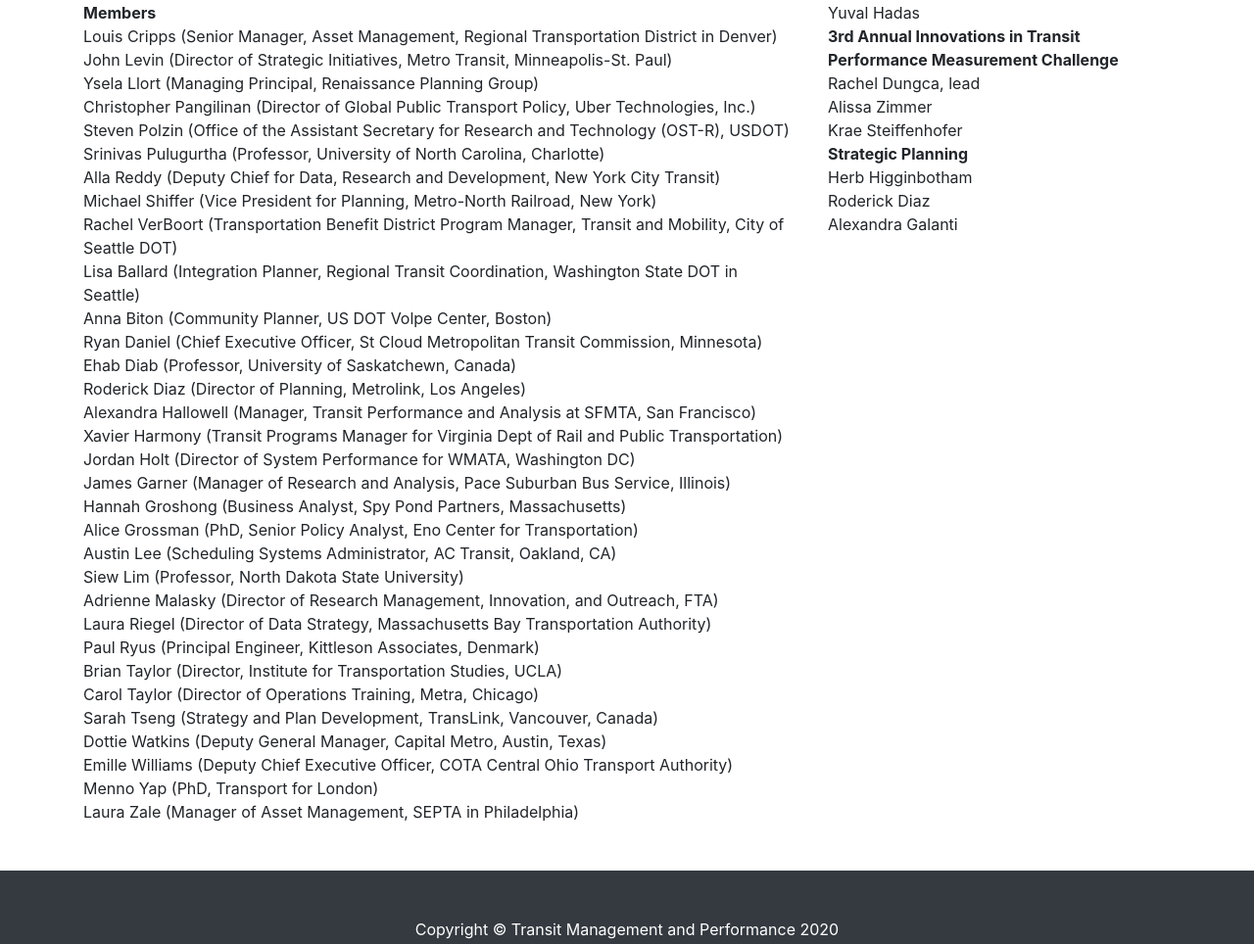
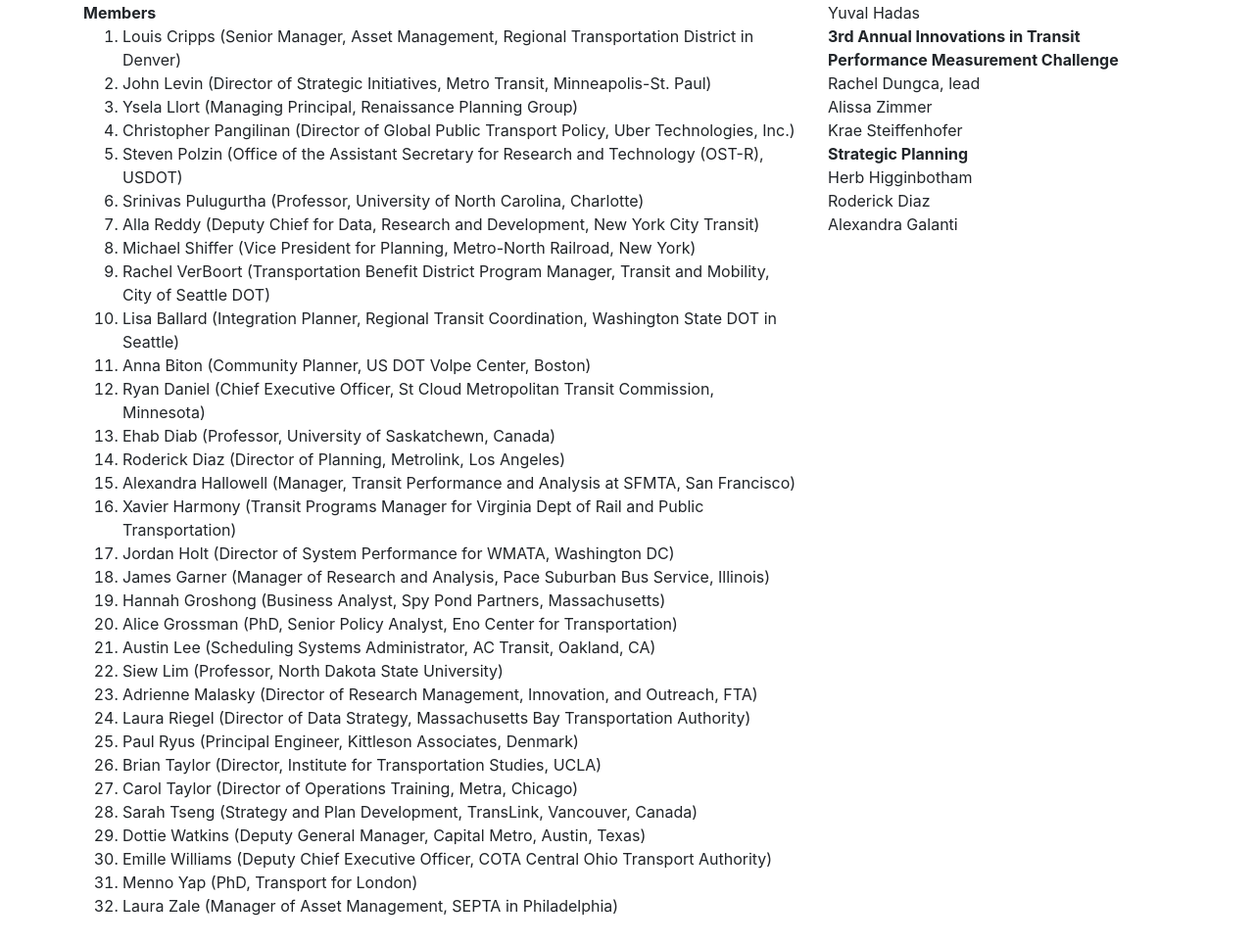
Before and after one commit to KGkiotsalitis/trbap010.org, a website: page members.html in a window 1280 px wide. Shown: the part 923-1887 px from the top of the page at 98% size. Drawn offline with Linux system fonts and the light colour scheme.

Commit message:
Update members.html

```diff
--- a/members.html
+++ b/members.html
@@ -37,9 +37,6 @@
           </li>
           <li class="nav-item">
             <a class="nav-link" href="annualmeeting.html">TRB 2021</a>
-          </li>
-          <li class="nav-item">
-            <a class="nav-link" href="contact.html">Contact</a>
           </li>
         </ul>
       </div>
@@ -108,39 +105,40 @@
           <br> Robert Peskin (Senior Consulting Manager, AECOM)
           <br>
         <strong>Members</strong>
-          <br> Louis	Cripps	(Senior Manager, Asset Management, Regional Transportation District in Denver)
-          <br> John	Levin	(Director of Strategic Initiatives, Metro Transit, Minneapolis-St. Paul)
-          <br> Ysela Llort	(Managing Principal, Renaissance Planning Group)
-          <br> Christopher Pangilinan	(Director of Global Public Transport Policy, Uber Technologies, Inc.)
-          <br> Steven	Polzin (Office of the Assistant Secretary for Research and Technology (OST-R), USDOT)
-          <br> Srinivas	Pulugurtha (Professor, University of North Carolina, Charlotte)
-          <br> Alla	Reddy	(Deputy Chief for Data, Research and Development, New York City Transit)
-          <br> Michael	Shiffer	(Vice President for Planning, Metro-North Railroad, New York)
-          <br> Rachel	VerBoort	(Transportation Benefit District Program Manager, Transit and Mobility, City of Seattle DOT)
-          <br> Lisa Ballard	(Integration Planner, Regional Transit Coordination, Washington State DOT in Seattle)
-          <br> Anna Biton	(Community Planner, US DOT Volpe Center, Boston)
-          <br> Ryan	Daniel (Chief Executive Officer, St Cloud Metropolitan Transit Commission, Minnesota)
-          <br> Ehab	Diab	(Professor, University of Saskatchewn, Canada)
-          <br> Roderick	Diaz	(Director of Planning, Metrolink, Los Angeles)
-          <br> Alexandra Hallowell	(Manager, Transit Performance and Analysis at SFMTA, San Francisco)
-          <br> Xavier Harmony	(Transit Programs Manager for Virginia Dept of Rail and Public Transportation)
-          <br> Jordan	Holt (Director of System Performance for WMATA, Washington DC)
-          <br> James	Garner	(Manager of Research and Analysis, Pace Suburban Bus Service, Illinois)
-          <br> Hannah	Groshong (Business Analyst, Spy Pond Partners, Massachusetts)
-          <br> Alice Grossman	(PhD, Senior Policy Analyst, Eno Center for Transportation)
-          <br> Austin	Lee	(Scheduling Systems Administrator, AC Transit, Oakland, CA)
-          <br> Siew	Lim	(Professor, North Dakota State University)
-          <br> Adrienne	Malasky (Director of Research Management, Innovation, and Outreach, FTA)
-          <br> Laura	Riegel	(Director of Data Strategy, Massachusetts Bay Transportation Authority)
-          <br> Paul	Ryus	(Principal Engineer, Kittleson Associates, Denmark)
-          <br> Brian	Taylor	(Director, Institute for Transportation Studies, UCLA)
-          <br> Carol	Taylor	(Director of Operations Training, Metra, Chicago)
-          <br> Sarah	Tseng	(Strategy and Plan Development, TransLink, Vancouver, Canada)
-          <br> Dottie	Watkins	(Deputy General Manager, Capital Metro, Austin, Texas)
-          <br> Emille	Williams	(Deputy Chief Executive Officer, COTA Central Ohio Transport Authority)
-          <br> Menno	Yap	(PhD, Transport for London)
-          <br> Laura	Zale	(Manager of Asset Management, SEPTA in Philadelphia)
-          <br>
+        <ol>
+          <li> Louis	Cripps	(Senior Manager, Asset Management, Regional Transportation District in Denver)</li>
+          <li> John	Levin	(Director of Strategic Initiatives, Metro Transit, Minneapolis-St. Paul)</li>
+          <li> Ysela Llort	(Managing Principal, Renaissance Planning Group)</li>
+          <li> Christopher Pangilinan	(Director of Global Public Transport Policy, Uber Technologies, Inc.)</li>
+          <li> Steven	Polzin (Office of the Assistant Secretary for Research and Technology (OST-R), USDOT)</li>
+          <li> Srinivas	Pulugurtha (Professor, University of North Carolina, Charlotte)</li>
+          <li> Alla	Reddy	(Deputy Chief for Data, Research and Development, New York City Transit) </li>
+          <li> Michael	Shiffer	(Vice President for Planning, Metro-North Railroad, New York)</li>
+          <li> Rachel	VerBoort	(Transportation Benefit District Program Manager, Transit and Mobility, City of Seattle DOT)</li>
+          <li> Lisa Ballard	(Integration Planner, Regional Transit Coordination, Washington State DOT in Seattle)</li>
+          <li> Anna Biton	(Community Planner, US DOT Volpe Center, Boston)</li>
+          <li> Ryan	Daniel (Chief Executive Officer, St Cloud Metropolitan Transit Commission, Minnesota)</li>
+          <li> Ehab	Diab	(Professor, University of Saskatchewn, Canada)</li>
+          <li> Roderick	Diaz	(Director of Planning, Metrolink, Los Angeles)</li>
+          <li> Alexandra Hallowell	(Manager, Transit Performance and Analysis at SFMTA, San Francisco) </li>
+          <li> Xavier Harmony	(Transit Programs Manager for Virginia Dept of Rail and Public Transportation)</li>
+          <li> Jordan	Holt (Director of System Performance for WMATA, Washington DC)</li>
+          <li> James	Garner	(Manager of Research and Analysis, Pace Suburban Bus Service, Illinois)</li>
+          <li> Hannah	Groshong (Business Analyst, Spy Pond Partners, Massachusetts)</li>
+          <li> Alice Grossman	(PhD, Senior Policy Analyst, Eno Center for Transportation)</li>
+          <li> Austin	Lee	(Scheduling Systems Administrator, AC Transit, Oakland, CA)</li>
+          <li> Siew	Lim	(Professor, North Dakota State University)</li>
+          <li> Adrienne	Malasky (Director of Research Management, Innovation, and Outreach, FTA)</li>
+          <li> Laura	Riegel	(Director of Data Strategy, Massachusetts Bay Transportation Authority)</li>
+          <li> Paul	Ryus	(Principal Engineer, Kittleson Associates, Denmark)</li>
+          <li> Brian	Taylor	(Director, Institute for Transportation Studies, UCLA)</li>
+          <li> Carol	Taylor	(Director of Operations Training, Metra, Chicago)</li>
+          <li> Sarah	Tseng	(Strategy and Plan Development, TransLink, Vancouver, Canada)</li>
+          <li> Dottie	Watkins	(Deputy General Manager, Capital Metro, Austin, Texas)</li>
+          <li> Emille	Williams	(Deputy Chief Executive Officer, COTA Central Ohio Transport Authority)</li>
+          <li> Menno	Yap	(PhD, Transport for London)</li>
+          <li> Laura	Zale	(Manager of Asset Management, SEPTA in Philadelphia)</li>
+          </ol>
       </div>
       <div class="col-md-4 mb-5">
         <h2>Organization</h2>
```
